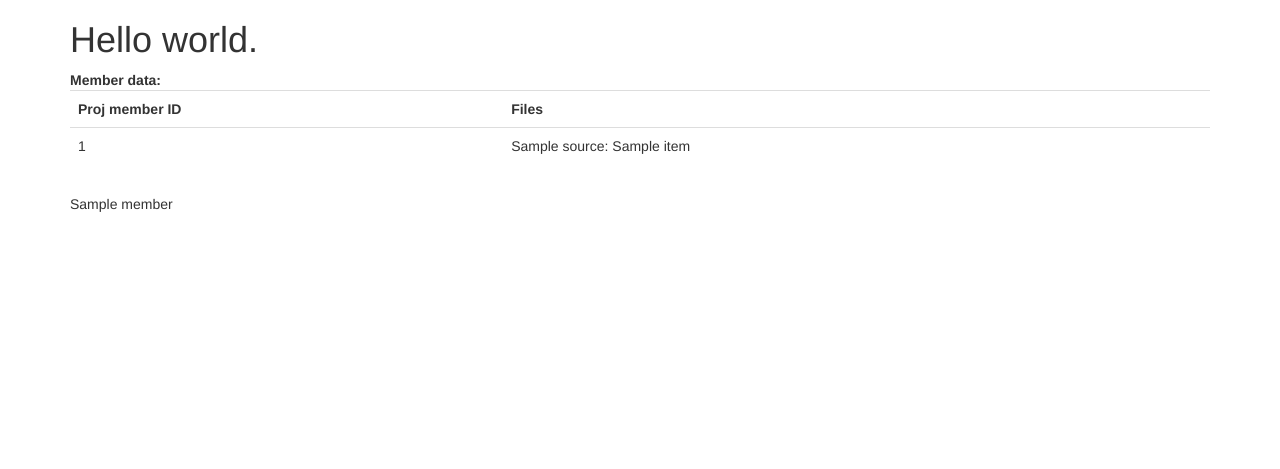
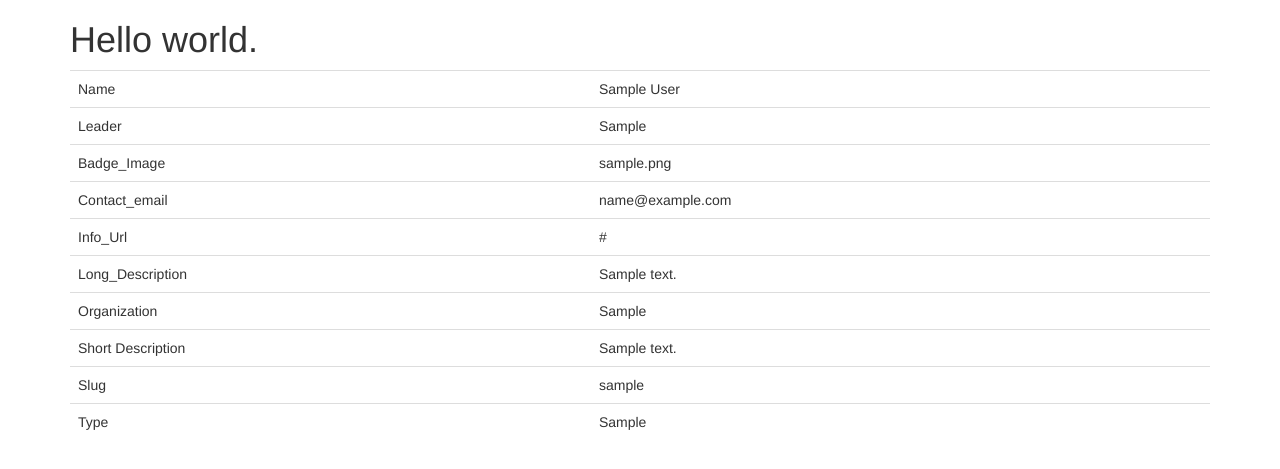
Before and after one commit to OpenHumans/oh-proj-management, a Django app: template project_admin/templates/project_admin/home.html in a window 1280 px wide. Shown: the top 469 px of the page. Run offline with Django 3.2, Linux system fonts and the light colour scheme; tables that the repository leaves empty hold one stand-in row (values such as "Sample post"); the template is opened without the code that fills it: values that come from a table or form of the project are taken from there, most other values are stand-ins (such as "Sample title", 1, 10 or a date in 2020); some libraries are stand-ins or nearby versions.

Commit message:
WIP Fixes #4 Retrieves and displays project-level information (#16)
* Fixes #4 Retrieves and displays project-level information

* Retrieves and displays Project data

* fixed / doesn't exist error

* check and clear session data from previous migration if it exists

```diff
--- a/project_admin/models.py
+++ b/project_admin/models.py
@@ -25,3 +25,4 @@ class Project(models.Model):
     short_description = models.TextField()
     slug = models.SlugField(max_length=50)
     type = models.CharField(max_length=50)
+    token = models.CharField(max_length=50)
--- a/project_admin/templates/project_admin/home.html
+++ b/project_admin/templates/project_admin/home.html
@@ -4,24 +4,20 @@
 
 <h1>Hello world.</h1>
 
-<b>Member data:</b>
+
 <table class="table">
-  <tr>
-    <th>Proj member ID</th>
-    <th>Files</th>
-  </tr>
-  {% for member in member_data.results %}
-    <tr>
-      <td>{{ member.project_member_id }}</td>
-      <td>
-        {% for item in member.data %}
-        <p>{{ item.source }}: {{ item.basename }}</p>
-        {% endfor %}
-      </td>
-    </tr>
-  {% endfor %}
+
+    <tr><td>Name</td><td>{{ Project.name }}</td></tr>
+    <tr><td>Leader</td><td>{{ Project.leader }}</td></tr>
+    <tr><td>Badge_Image</td><td>{{ Project.badge_image }}</td></tr>
+    <tr><td>Contact_email</td><td>{{ Project.contact_email }}</td></tr>
+    <tr><td>Info_Url</td><td>{{ Project.info_url }}</td></tr>
+    <tr><td>Long_Description</td><td>{{ Project.long_description }}</td></tr>
+    <tr><td>Organization</td><td>{{ Project.organization }}</td></tr>
+    <tr><td>Short Description</td><td>{{ Project.short_description }}</td></tr>
+    <tr><td>Slug</td><td>{{ Project.slug }}</td></tr>
+    <tr><td>Type</td><td>{{ Project.type }}</td></tr>
+
 </table>
-  {% for item in member_data.results %}
-    <p>{{ item }}</p>
-  {% endfor %}
+
 {% endblock main_container %}
```
Also changed, not shown: project_admin/views.py (+11 -1 lines), project_admin/migrations/0003_project_token.py (added), project_admin/migrations/0004_merge_20180225_2232.py (added), project_admin/migrations/0005_merge_20180226_1841.py (added).
